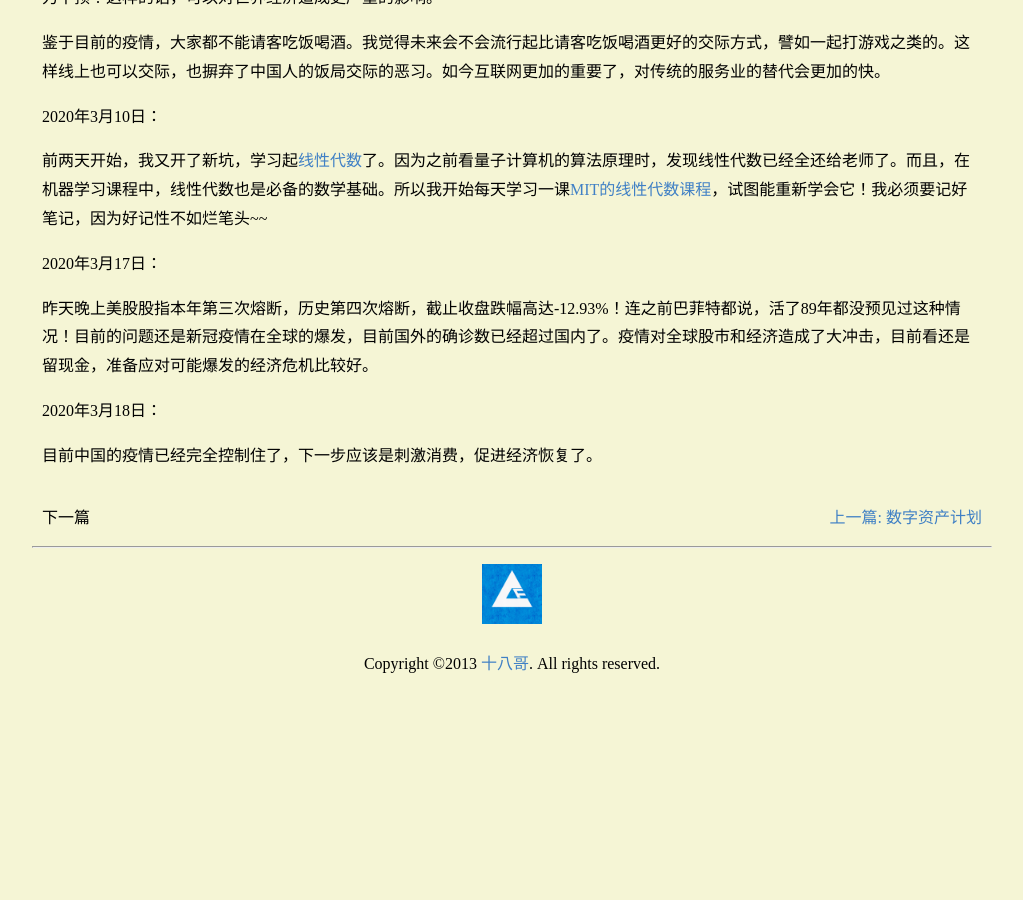
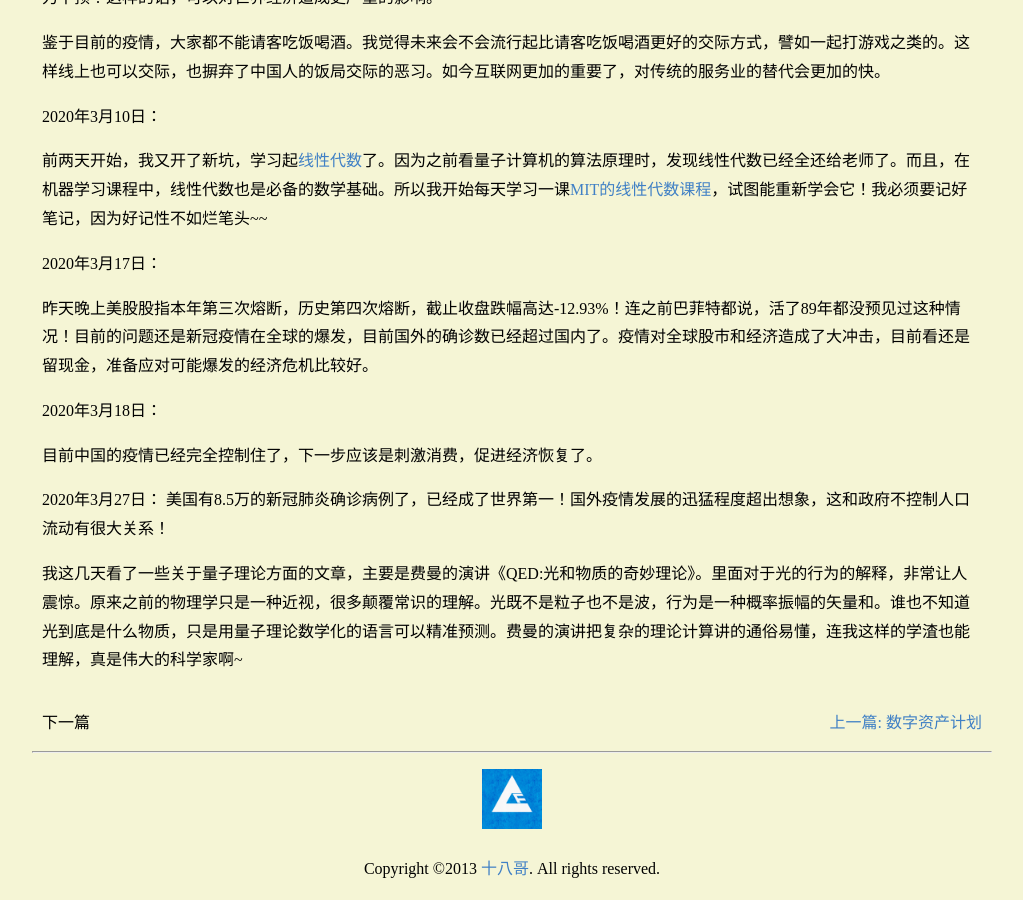
Before and after one commit to cforth/blog, a Jekyll site: the page built from _posts/2020-2-26-record.md, in a window 1280 px wide and 900 px high, scrolled down 1044 px. Shown: the whole window, without its empty margins (128-1151 px from the left). Built offline with Jekyll 4.4.1, drawn with Linux system fonts in a browser that asks for light colours; comment, search, counter and statistics services are not loaded; before the commit the page ends 1739 px from its top, so only the background shows below that.

Commit message:
Update 2020-2-26-record.md

```diff
--- a/_posts/2020-2-26-record.md
+++ b/_posts/2020-2-26-record.md
@@ -48,3 +48,8 @@ tags: [Thinking]
 2020年3月18日：
 
 目前中国的疫情已经完全控制住了，下一步应该是刺激消费，促进经济恢复了。
+
+2020年3月27日：
+美国有8.5万的新冠肺炎确诊病例了，已经成了世界第一！国外疫情发展的迅猛程度超出想象，这和政府不控制人口流动有很大关系！
+
+我这几天看了一些关于量子理论方面的文章，主要是费曼的演讲《QED:光和物质的奇妙理论》。里面对于光的行为的解释，非常让人震惊。原来之前的物理学只是一种近视，很多颠覆常识的理解。光既不是粒子也不是波，行为是一种概率振幅的矢量和。谁也不知道光到底是什么物质，只是用量子理论数学化的语言可以精准预测。费曼的演讲把复杂的理论计算讲的通俗易懂，连我这样的学渣也能理解，真是伟大的科学家啊~
```
